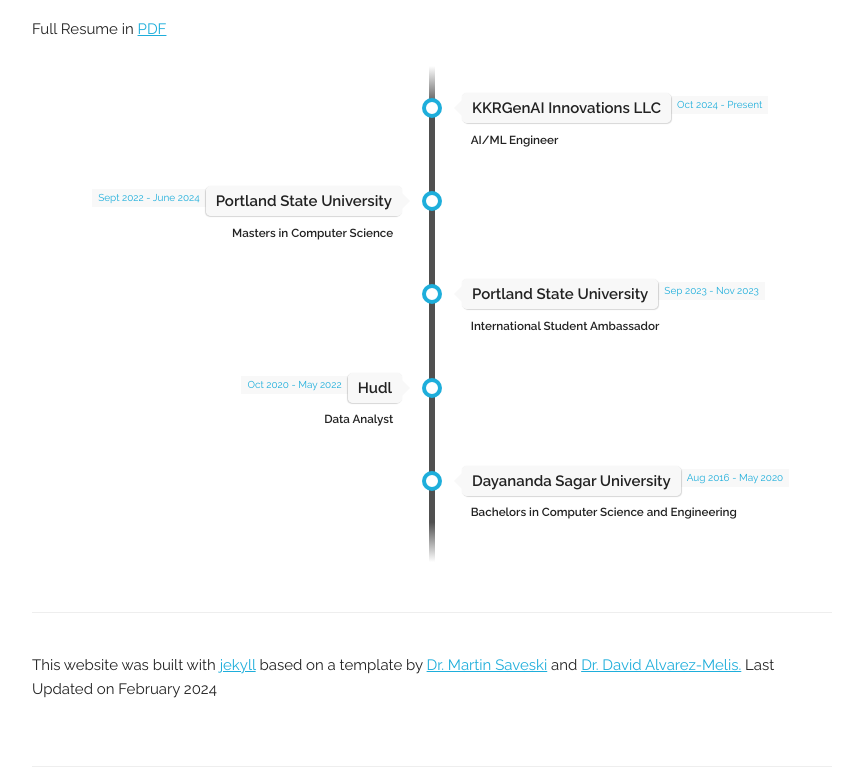
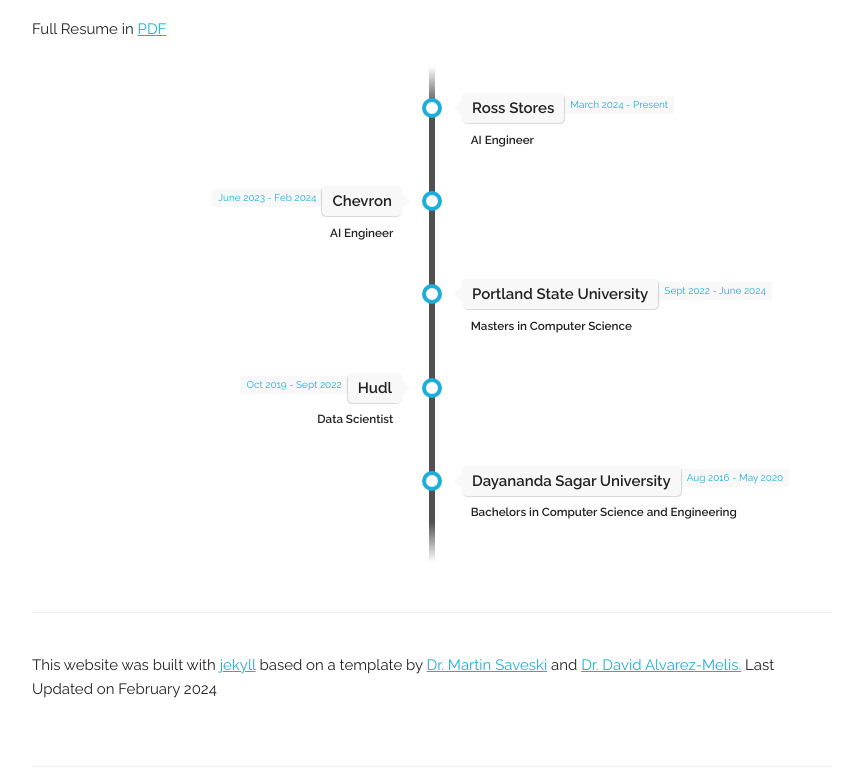
Before and after one commit to anoopreddyyeddula/anoopreddyyeddula.github.io, a plain HTML site: page index.html in a window 1280 px wide. Shown: the part 2113-2892 px from the top of the page, without its empty margins (208-1049 px from the left). Drawn offline with Linux system fonts and the light colour scheme.

Commit message:
Update index.html

```diff
--- a/index.html
+++ b/index.html
@@ -231,15 +231,25 @@ function unhide(divID) {
     <li>
       <div class="direction-r">
         <div class="flag-wrapper">
-          <span class="flag">KKRGenAI Innovations LLC</span>
-          <span class="time-wrapper"><span class="time">Oct 2024 - Present</span></span>
+          <span class="flag">Ross Stores</span>
+          <span class="time-wrapper"><span class="time">March 2024 - Present</span></span>
         </div>
-        <div class="desc"><b>AI/ML Engineer</b></div>
+        <div class="desc"><b>AI Engineer</b></div>
       </div>
     </li>
 
     <li>
       <div class="direction-l">
+        <div class="flag-wrapper">
+          <span class="flag">Chevron</span>
+          <span class="time-wrapper"><span class="time">June 2023 - Feb 2024</span></span>
+        </div>
+        <div class="desc"><b>AI Engineer</b></div>
+      </div>
+    </li>
+
+     <li>
+      <div class="direction-r">
         <div class="flag-wrapper">
           <span class="flag">Portland State University</span>
           <span class="time-wrapper"><span class="time">Sept 2022 - June 2024</span></span>
@@ -248,23 +258,13 @@ function unhide(divID) {
       </div>
     </li>
 
-     <li>
-      <div class="direction-r">
-        <div class="flag-wrapper">
-          <span class="flag">Portland State University</span>
-          <span class="time-wrapper"><span class="time">Sep 2023 - Nov 2023</span></span>
-        </div>
-        <div class="desc"><b>International Student Ambassador</b></div>
-      </div>
-    </li>
-
     <li>
       <div class="direction-l">
         <div class="flag-wrapper">
           <span class="flag">Hudl</span>
-          <span class="time-wrapper"><span class="time">Oct 2020 - May 2022</span></span>
+          <span class="time-wrapper"><span class="time">Oct 2019 - Sept 2022</span></span>
         </div>
-        <div class="desc"><b>Data Analyst</b></div>
+        <div class="desc"><b>Data Scientist</b></div>
       </div>
     </li>
 
```
